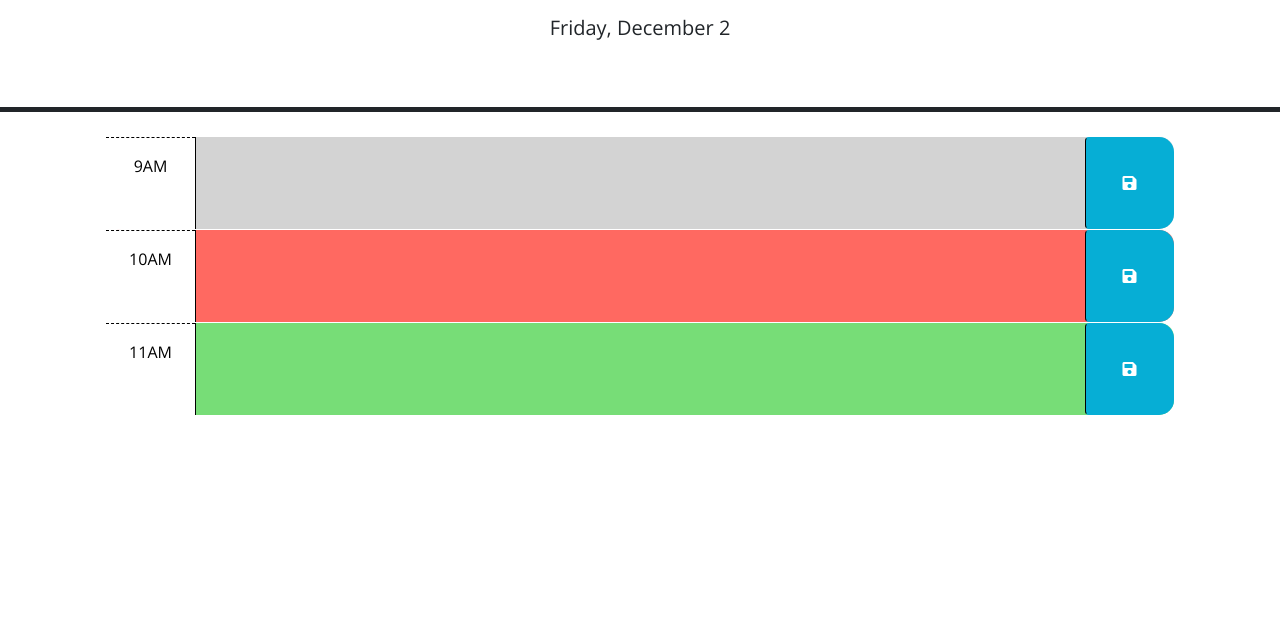
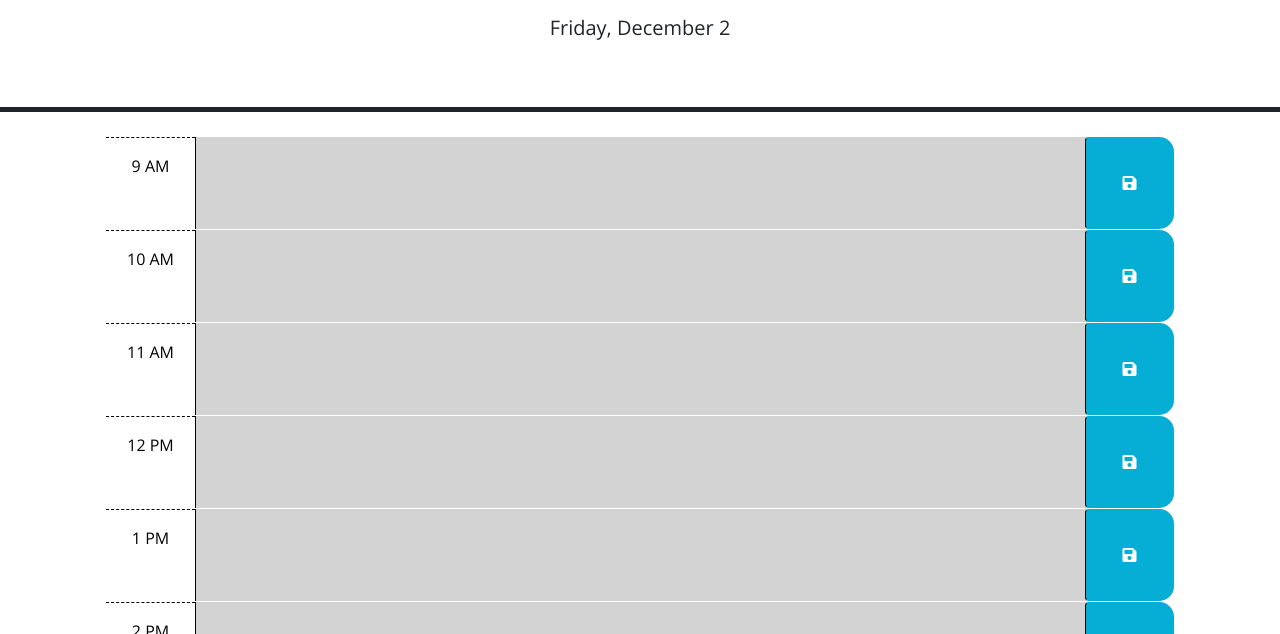
Before and after one commit to andyabebaw/DailySchedule, a plain HTML site: page index.html in a window 1280 px wide. Shown: the part 166-800 px from the top of the page. Drawn offline with nearby package versions, Linux system fonts and the light colour scheme.

Commit message:
add all the times to the page, add styling based on tense, add comments

```diff
--- a/Assets/js/script.js
+++ b/Assets/js/script.js
@@ -1,26 +1,62 @@
-// Wrap all code that interacts with the DOM in a call to jQuery to ensure that
-// the code isn't run until the browser has finished rendering all the elements
-// in the html.
+var timeData = [];
+var timeIDs = ["hour-9", "hour-10", "hour-11", "hour-12", "hour-1", "hour-2", "hour-3", "hour-4", "hour-5"]
+var timeName = ["9 AM", "10 AM", "11 AM", "12 PM", "1 PM", "2 PM", "3 PM", "4 PM", "5 PM"]
+var timeValues = [9, 10, 11, 12, 13, 14, 15, 16, 17]
+
+class TimeData {
+  constructor(timeID, timeName, timeValue) {
+    this.timeID = timeID;
+    this.timeName = timeName;
+    this.timeValue = timeValue;
+  }
+  getTense() {
+    var hours = new Date().getHours();
+    if (hours < this.timeValue) {
+      return "past";
+    } else if (hours > this.timeValue) {
+      return "future";
+    } else {
+      return "present";
+    }
+  }
+}
+
+// Fills time Data with all the TimeData objects for each work hour
+for (let i = 0; i < timeIDs.length; i++) {
+  var timeElement = new TimeData(timeIDs[i], timeName[i], timeValues[i]);
+  timeData.push(timeElement);
+}
+
 
 $(function () {
-  // TODO: Add a listener for click events on the save button. This code should
-  // use the id in the containing time-block as a key to save the user input in
-  // local storage. HINT: What does `this` reference in the click listener
-  // function? How can DOM traversal be used to get the "hour-x" id of the
-  // time-block containing the button that was clicked? How might the id be
-  // useful when saving the description in local storage?
-  //
-  // TODO: Add code to apply the past, present, or future class to each time
-  // block by comparing the id to the current hour. HINTS: How can the id
-  // attribute of each time-block be used to conditionally add or remove the
-  // past, present, and future classes? How can Day.js be used to get the
-  // current hour in 24-hour time?
-  //
-  // TODO: Add code to get any user input that was saved in localStorage and set
-  // the values of the corresponding textarea elements. HINT: How can the id
-  // attribute of each time-block be used to do this?
-  //
-  function setTextInputOnPageLoad(){
+  addTimeElements()
+  setTextInputOnPageLoad()
+  addSaveButtonEventListeners()
+  setTodaysDate()
+});
+
+// Creates Time Element Html Code and adds it to the webpage
+function addTimeElements(){
+  timeData.forEach(function (time) {
+
+    var timeElement = createTimeElement(time.timeID, time.timeName, time.getTense());
+    $(".container-lg").append(timeElement);
+  });
+}
+
+// Converts TimeData Object to Html Code
+function createTimeElement(timeID, timeName, tense) {
+  return ('<div id="' + timeID + '" class="row time-block ' + tense + '">' +
+    '<div class="col-2 col-md-1 hour text-center py-3">' + timeName + '</div>' +
+    '<textarea class="col-8 col-md-10 description" rows="3"> </textarea>' +
+    '<button class="btn saveBtn col-2 col-md-1" aria-label="save">' +
+    '<i class="fas fa-save" aria-hidden="true"></i>' +
+    '</button>' +
+    '</div>')
+}
+
+// Sets Time Elements Text based on LocalStorage
+function setTextInputOnPageLoad() {
   $(".description").each(function () {
     var textInput = this;
     var text = localStorage.getItem(textInput.parentElement.id)
@@ -28,23 +64,19 @@ $(function () {
   })
 }
 
+// Adds event listeners to all the save buttons
 function addSaveButtonEventListeners() {
   $(".saveBtn").each(function () {
     var button = this;
     var parentID = button.parentElement.id;
     button.addEventListener("click", function () {
+
       event.preventDefault();
-        var textInput = $("#"+parentID).children('textarea')
+      var textInput = $("#" + parentID).children('textarea')
       localStorage.setItem(parentID, textInput.val())
-        console.log(textInput.val());
     });
   })
 }
-
-  setTextInputOnPageLoad()
-  addSaveButtonEventListeners()
-  setTodaysDate()
-});
 
 // Code to display the current date in the header of the page.
 function setTodaysDate() {
--- a/index.html
+++ b/index.html
@@ -38,34 +38,7 @@
         in the finished product. Remember to delete this comment once the
         code is implemented.
         -->
-
-      <!-- Example of a past time block. The "past" class adds a gray background color. -->
-      <div id="hour-9" class="row time-block past">
-        <div class="col-2 col-md-1 hour text-center py-3">9AM</div>
-        <textarea class="col-8 col-md-10 description" rows="3"> </textarea>
-        <button class="btn saveBtn col-2 col-md-1" aria-label="save">
-          <i class="fas fa-save" aria-hidden="true"></i>
-        </button>
-      </div>
-
-      <!-- Example of a a present time block. The "present" class adds a red background color. -->
-      <div id="hour-10" class="row time-block present">
-        <div class="col-2 col-md-1 hour text-center py-3">10AM</div>
-        <textarea class="col-8 col-md-10 description" rows="3"> </textarea>
-        <button class="btn saveBtn col-2 col-md-1" aria-label="save">
-          <i class="fas fa-save" aria-hidden="true"></i>
-        </button>
-      </div>
-
-      <!-- Example of a future time block. The "future" class adds a green background color. -->
-      <div id="hour-11" class="row time-block future">
-        <div class="col-2 col-md-1 hour text-center py-3">11AM</div>
-        <textarea class="col-8 col-md-10 description" rows="3"> </textarea>
-        <button class="btn saveBtn col-2 col-md-1" aria-label="save">
-          <i class="fas fa-save" aria-hidden="true"></i>
-        </button>
-      </div>
-
+    </div>
     <script src="https://code.jquery.com/jquery-3.4.1.min.js"></script>
     <script
       src="https://cdn.jsdelivr.net/npm/dayjs@1.11.3/dayjs.min.js"
```
Lines whose indentation alone changed are shown as unchanged.
